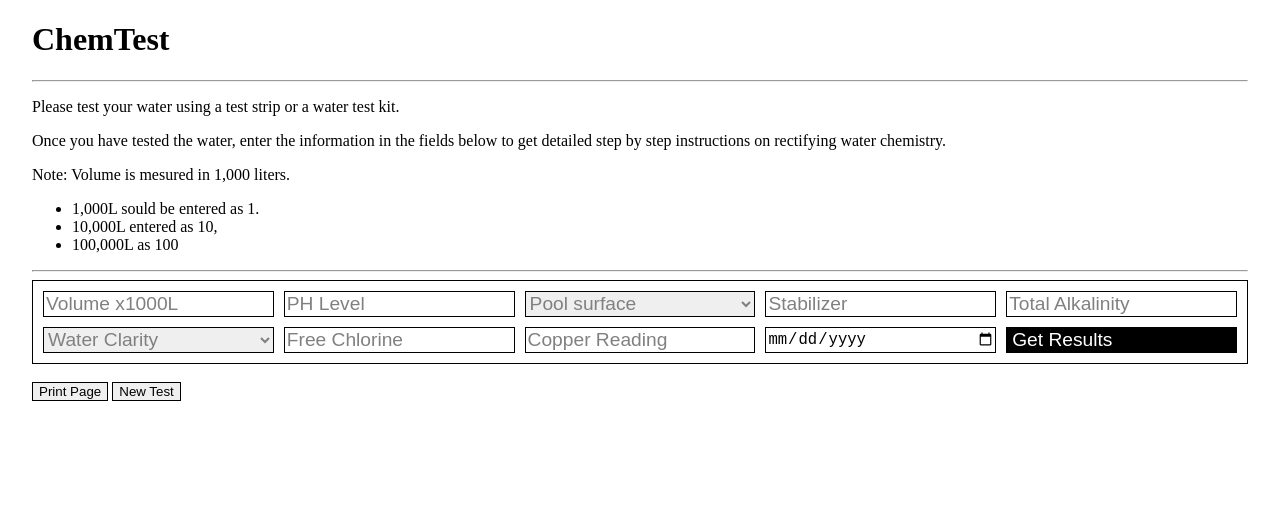
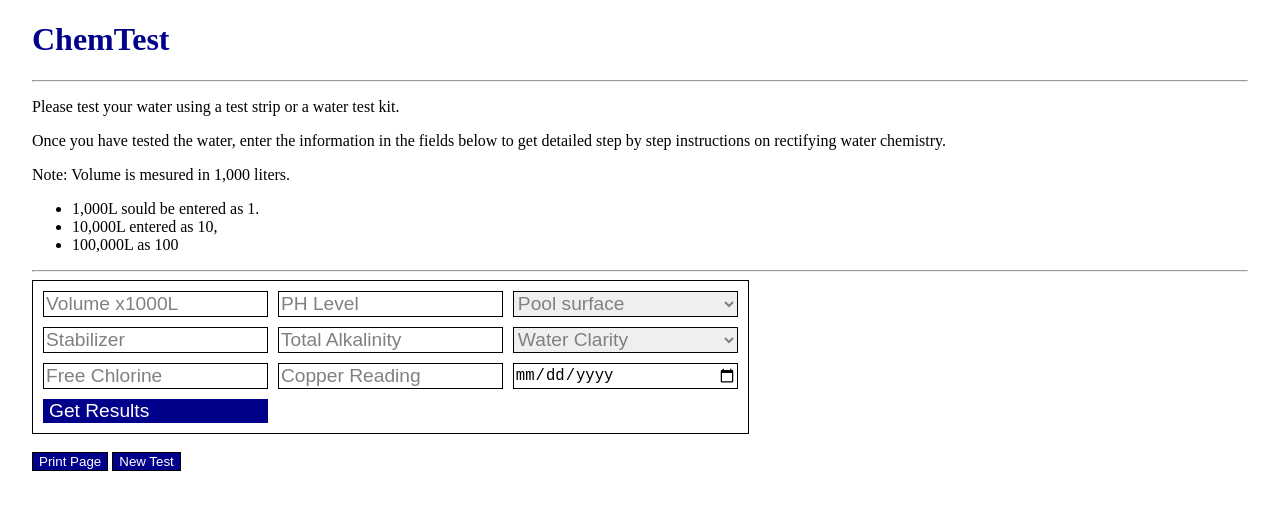
Before and after one commit to aquaticpoolservices/WaterTestProgram, a plain HTML site: page index.html in a window 1280 px wide. Drawn offline with Linux system fonts and the light colour scheme.

Commit message:
Update style.css
Changed button colors.
Remove explanation paragraph when printing.

```diff
--- a/style.css
+++ b/style.css
@@ -42,12 +42,12 @@ option{
     font-size: 1.2em;
     font-weight: normal;
     color: white;
-    background-color: black;
+    background-color: darkblue;
     border: none;
 }
 #btn:hover{
     cursor: pointer;
-    background-color: gray;
+    background-color: blue;
     color: white;
 }
 .grids{
@@ -55,6 +55,9 @@ option{
 }
 h1, p{
     font-family: 'Times New Roman', Times, serif;
+}
+h1{
+    color: darkblue;
 }
 @media print {
     #printResults {
@@ -66,8 +69,26 @@ h1, p{
     #btn {
         display: none;
     }
+    #form {
+        width: 95vw;
+    }
+    .header {
+        display: none;
+    }
 }
 .results {
     font-size: .8em;
     margin-top: .5em;
 }
+.action {
+    color: white;
+    background-color: darkblue;
+}
+.action:hover {
+    background-color: blue;
+    color: white;
+}
+
+form {
+    width: 56vw;
+}
```
